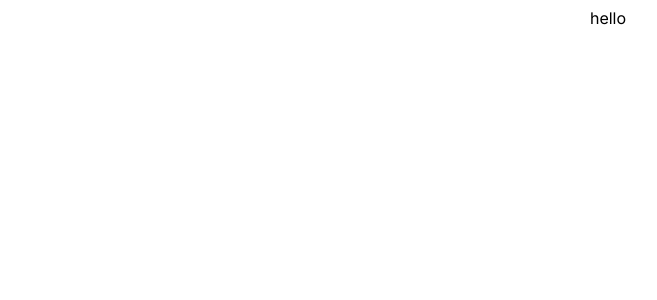
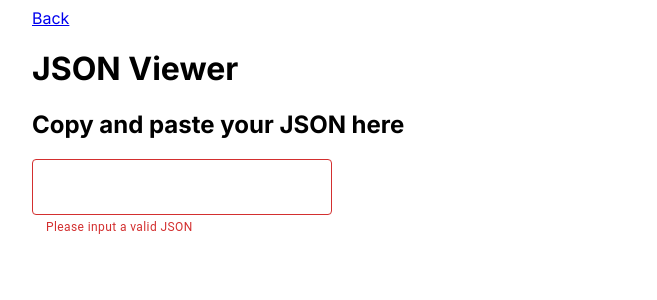
Before and after one commit to sophialuo/sophialuo.me, a Next.js app: page /json-viewer in a window 1280 px wide. Shown: the top 300 px of the page, without its empty margins (32-689 px from the left). Built offline with nearby package versions, Linux system fonts and the light colour scheme.

Commit message:
JSONViewer MVP

```diff
--- a/app/json-viewer/page.tsx
+++ b/app/json-viewer/page.tsx
@@ -1,3 +1,5 @@
+"use client";
+
 import React from "react";
 import JSONViewer from "../../components/JSONViewer";
 import Layout from "../../components/Layout";
--- a/components/JSONViewer/index.tsx
+++ b/components/JSONViewer/index.tsx
@@ -1,10 +1,86 @@
+"use client";
+
 import _ from "lodash";
-import React from "react";
+import React, { useState, useMemo } from "react";
+import { TextField } from "@mui/material";
+import "./styles.css";
+import Link from "next/link";
 
 interface JSONViewerProps {}
 
+const isValidJson = (json: string) => {
+  try {
+    const parsedJson = JSON.parse(json);
+    if (parsedJson && typeof parsedJson === "object") {
+      return true;
+    }
+  } catch (e) {}
+  return false;
+};
+
+const JSONObj: React.FC<{ data: any }> = ({ data }) => {
+  const [expanded, setExpanded] = useState<boolean>(true);
+
+  return (
+    <>
+      {!expanded && (
+        <>
+          <button onClick={() => setExpanded(true)}>{"▶"}</button>
+          <span>{"{ ... }"}</span>
+        </>
+      )}
+      {expanded && (
+        <>
+          <span>
+            <button onClick={() => setExpanded(false)}>{"▼"}</button>
+          </span>
+          <span>{"{"}</span>
+          <div className="tabbed">
+            {Object.keys(data).map((key) => {
+              const value = data[key];
+              if (typeof value === "string") {
+                return <div>{`${key}: "${value}"`}</div>;
+              } else if (typeof value === "object") {
+                return (
+                  <div>
+                    {`${key}: `}
+                    <JSONObj data={value} />
+                  </div>
+                );
+              } else {
+                return <div>{`${key}: ${value}`}</div>;
+              }
+            })}
+          </div>
+          <div>{"}"}</div>
+        </>
+      )}
+    </>
+  );
+};
+
 const JSONViewer: React.FC<JSONViewerProps> = () => {
-  return <div>hello</div>;
+  const [json, setJson] = useState<string>("");
+  const isValid = useMemo(() => isValidJson(json), [json]);
+
+  return (
+    <div className="json-viewer-container">
+      <Link href="/">Back</Link>
+      <h1>JSON Viewer</h1>
+
+      <div>
+        <h2>Copy and paste your JSON here</h2>
+        <TextField
+          className="json-text-input"
+          value={json}
+          onChange={(e) => setJson(e.target.value)}
+          error={!isValid}
+          helperText={"Please input a valid JSON"}
+        />
+        {isValid && <div>{<JSONObj data={JSON.parse(json)} />}</div>}
+      </div>
+    </div>
+  );
 };
 
 export default JSONViewer;
--- /dev/null
+++ b/components/JSONViewer/styles.css
@@ -0,0 +1,16 @@
+.json-viewer-container {
+    width: 90vw;
+}
+
+.json-text-input {
+    width: 300px;
+}
+
+.horizontal {
+    flex-direction: row;
+    display:flex;
+}
+
+.tabbed {
+    margin-left: 20px;
+}
```
